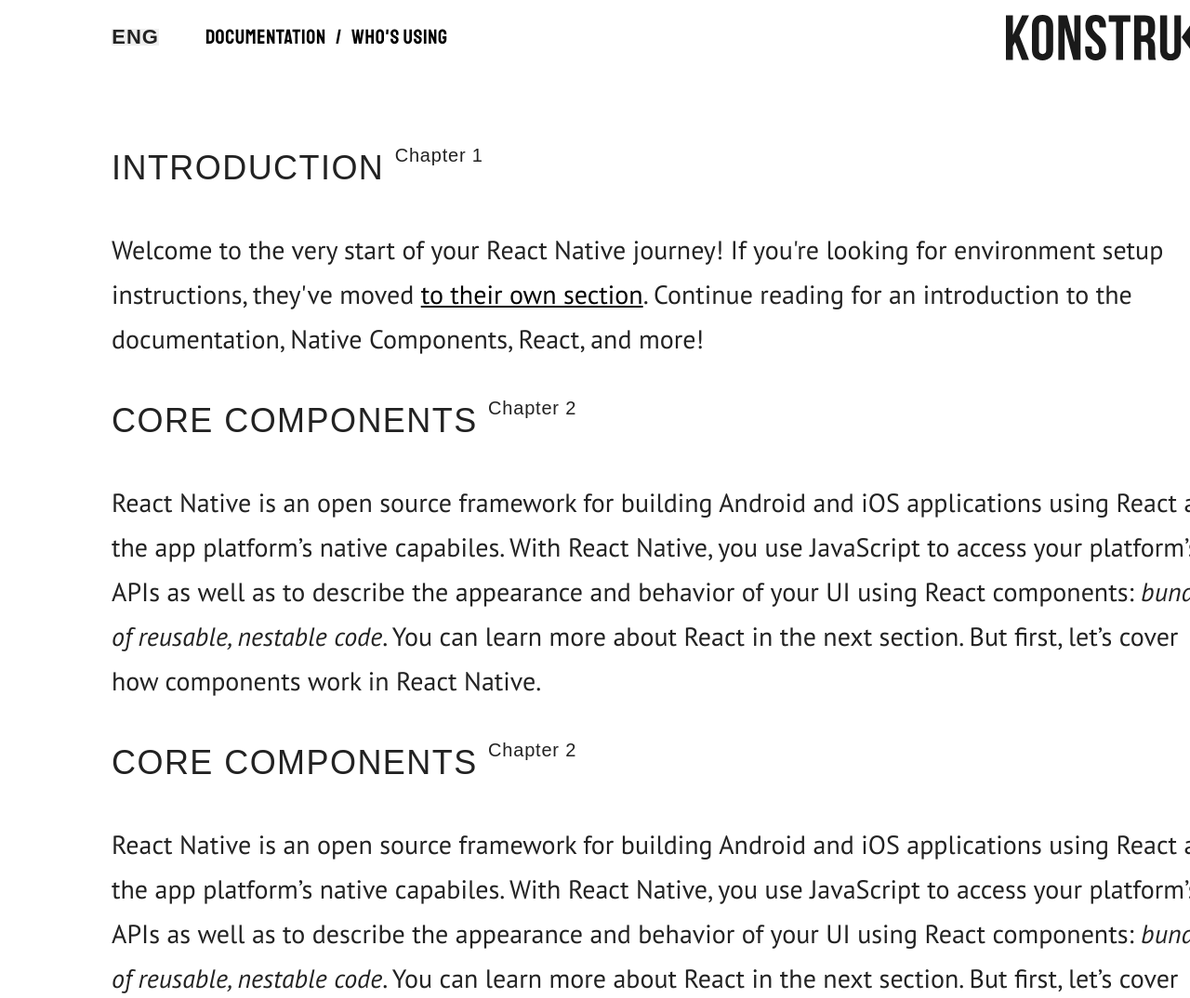
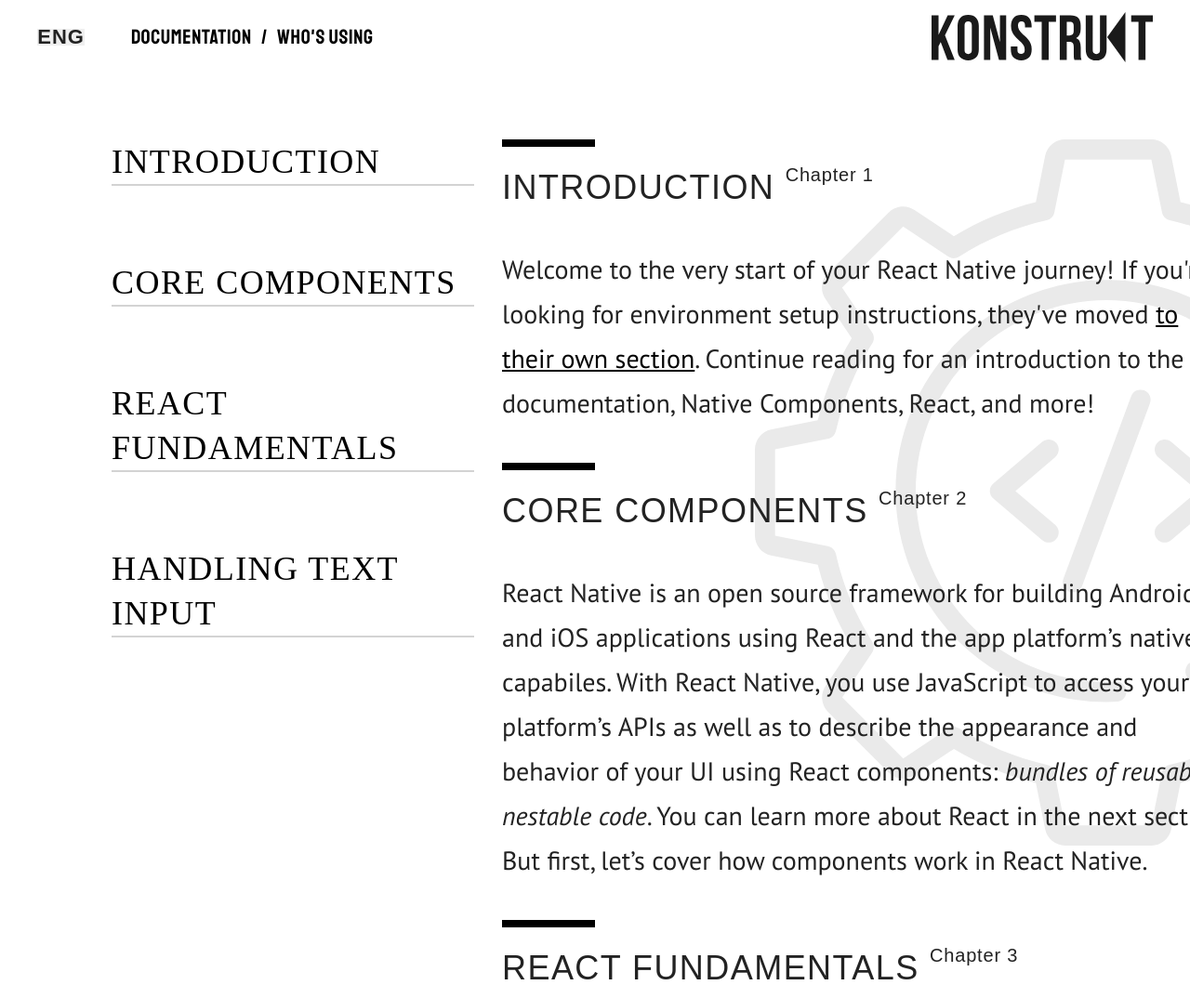
Before and after one commit to 08-11-2022-FE/Olga_Kuzmina_13, a plain HTML site: page index.html in a window 1280 px wide. Shown: the top 1074 px of the page at 93% size. Drawn offline with Linux system fonts and the light colour scheme; a web font is replaced by a local one.

Commit message:
add home-work 13

```diff
--- a/index.html
+++ b/index.html
@@ -9,13 +9,14 @@
         <link rel="stylesheet" href="./src/styles/style.css">
     </head>
     <body>
-        <main>
-            <div class="container">
-                <header>
-                    <nav>
-                        <!-- <div class="select-lang">
-                            <p>eng</p>
-                        </div> -->
+        <main class="big-container">
+            <div class="main-content__bg-img big-container">
+                <img src="./src/images/bg-picture.svg" alt="bg-img">
+            </div>
+            <div class="grid-area container">
+                <header class="big-container">
+                    <div class="container flex-container flex-container__space-beetween flex-container__align-items-center">
+                        <nav class="flex-container flex-container__space-beetween flex-container__align-items-center">
                             <select class="select-lang" name="lang" id="lang">
                                 <option value="eng">eng</option>
                                 <option value="ua">ua</option>
@@ -30,9 +31,18 @@
                                 <img src="./src/images/company-logo-black.svg" alt="logo">
                             </a>
                         </div>
+                    </div>
                 </header>
-                <section>
-                    <h2>Introduction <sup>Chapter 1</sup></h2>
+                <section class="sidebar">
+                    <ul>
+                        <li><a href="#introduction">Introduction</a></li>
+                        <li><a href="#core-components">core components</a></li>
+                        <li><a href="#react-fundamentals">react fundamentals</a></li>
+                        <li><a href="#handling-text-input">handling text input</a></li>
+                    </ul>
+                </section>
+                <section class="main-content">
+                    <h2 id="introduction">Introduction <sup>Chapter 1</sup></h2>
                     <p>
                         Welcome to the very start of your React Native journey!
                         If you're looking for environment setup instructions,
@@ -40,7 +50,7 @@
                         for an introduction to the documentation, Native Components,
                         React, and more!
                     </p>
-                    <h2>core components <sup>Chapter 2</sup></h2>
+                    <h2 id="core-components">core components <sup>Chapter 2</sup></h2>
                     <p>
                         React Native is an open source framework for
                         building Android and iOS applications using
@@ -52,19 +62,7 @@
                         React in the next section. But first, let’s cover how
                         components work in React Native.
                     </p>
-                    <h2>core components <sup>Chapter 2</sup></h2>
-                    <p>
-                        React Native is an open source framework for
-                        building Android and iOS applications using
-                        React and the app platform’s native capabiles.
-                        With React Native, you use JavaScript to access
-                        your platform’s APIs as well as to describe the
-                        appearance and behavior of your UI using React components:
-                        <i>bundles of reusable, nestable code</i>. You can learn more about
-                        React in the next section. But first, let’s cover how
-                        components work in React Native.
-                    </p>
-                    <h2>react fundamentals <sup>Chapter 3</sup></h2>
+                    <h2 id="react-fundamentals">react fundamentals <sup>Chapter 3</sup></h2>
                     <p>
                         React Native runs on <a href="#" target="_blank" rel="noopener noreferrer">React</a>, a popular open source
                         library for building user interfaces with JavaScript.
@@ -112,7 +110,7 @@
                             State gives your components memory!
                         </p>
                     </details>
-                    <h2>handling text input <sup>Chapter 4</sup></h2>
+                    <h2 id="handling-text-input">handling text input <sup>Chapter 4</sup></h2>
                     <p>
                         TextInput is a Core Component that allows the user to enter text.
                         It has an <i>onChangeText</i> prop that takes a function to be called
--- a/src/styles/style.css
+++ b/src/styles/style.css
@@ -2,33 +2,50 @@
 * {
     box-sizing: border-box;
 }
-.body {
+body {
     background: #C9C9C9;
 }
 main {
+    background-color: #fff;
+}
+.big-container {
     width: 1440px;
     margin: 0 auto;
-    background-color: #fff;
-    padding-top: 13px;
 }
 .container {
     width: 1200px;
     margin: 0 auto;
 }
-header {
+.grid-area {
+    display: grid;
+    grid-template-areas:
+        "header header"
+        "sidebar main-content";
+    grid-template-columns: 1fr 2fr;
+    gap: 30px;
+    padding: 120px 0 90px 0;
+}
+.flex-container {
     display: flex;
+}
+.flex-container__space-beetween {
     justify-content: space-between;
+}
+.flex-container__align-items-center {
     align-items: center;
 }
-nav {
-    display: flex;
-    justify-content: space-between;
-    align-items: center;
+header {
+    grid-area: header;
+    position: fixed;
+    top: 0;
+    left:50%;
+    transform:translateX(-50%);
+    z-index: 400;
+    background-color: #fff;
+    padding: 13px 0;
 }
-.select-lang {
+header nav .select-lang {
     margin-right: 50px;
-}
-.select-lang {
     border: none;
     border: none;
     -moz-appearance: none; /* Firefox */
@@ -42,11 +59,11 @@
     letter-spacing: 0.04em;
     text-transform: uppercase;
 }
-.breadcrumbs {
+header .breadcrumbs {
     display: flex;
     margin: 0 -5px;
 }
-.breadcrumbs__item {
+header .breadcrumbs__item {
     list-style-type: none;
     /* padding: 0 5px; */
     text-decoration: none;
@@ -59,30 +76,72 @@
     text-transform: uppercase;
     padding: 0 5px;
 }
-.breadcrumbs__item:after {
+header .breadcrumbs__item:after {
     content: "/";
 }
-.breadcrumbs__item:last-child:after {
+header .breadcrumbs__item:last-child:after {
     content: " ";
 }
-.breadcrumbs__item a {
+header .breadcrumbs__item a {
     color: #000000;
     text-decoration: none;
     margin-right: 10px;
 }
-section {
-    padding: 90px 0;
+header .breadcrumbs__item a:hover {
+    color: gray;
 }
-h2 {
+.sidebar {
+    grid-area: sidebar;
+}
+.sidebar ul {
+    width: 100%;
+    position: sticky;
+    top: 150px;
+}
+.sidebar li {
+    border-bottom: 2px solid lightgrey;
+    margin-bottom: 80px;
+}
+.sidebar a {
+    text-decoration: none;
+    font-family: 'Francois One';
+    font-style: normal;
+    font-weight: 400;
+    font-size: 36px;
+    line-height: 48px;
+    letter-spacing: 0.04em;
+    text-transform: uppercase;
+    color: #000000;
+}
+.sidebar a:hover {
+    color: lightgrey;
+}
+.main-content {
+    height: 68%;
+    grid-area: main-content;
+    position: relative;
+}
+.main-content h2 {
     font-family: 'Francois One', sans-serif;
     font-weight: 400;
     font-size: 36px;
     line-height: 48px;
     letter-spacing: 0.04em;
     text-transform: uppercase;
+    padding-top: 28px;
     margin-bottom: 40px;
+    position: relative;
 }
-h2 sup {
+.main-content h2:before {
+    content: " ";
+    width: 100px;
+    height: 8px;
+    background: #000000;
+    position: absolute;
+    top: 0;
+    left: 0;
+}
+.main-content h2 sup {
     vertical-align: top;
     font-family: 'Farro', sans-serif;
     font-weight: 300;
@@ -91,35 +150,41 @@
     letter-spacing: 0.04em;
     text-transform: none;
 }
-p {
+.main-content p {
     font-family: 'PT Sans', sans-serif;
     font-weight: 400;
     font-size: 28px;
     line-height: 48px;
     margin-bottom: 40px;
 }
-a {
+.main-content a {
     color: #000000;
 }
-i {
+.main-content i {
     font-style: italic;
 }
-summary {
+.main-content summary {
     font-family: 'PT Sans', sans-serif;
     font-weight: 700;
     font-size: 28px;
     line-height: 48px;
 }
-details {
+.main-content details {
     margin-bottom: 40px;
 }
-summary::marker {
+.main-content summary::marker {
     content: "+  ";
     font-family: 'PT Sans', sans-serif;
     font-weight: 700;
     font-size: 28px;
     line-height: 48px;
 }
-mark {
+.main-content mark {
     background-color: lightgray;
 }
+.main-content__bg-img {
+    position: fixed;
+    top: 150px;
+    display: flex;
+    justify-content: right;
+}
```
Also changed, not shown: src/images/bg-picture.svg (added). Lines whose indentation alone changed are shown as unchanged.
